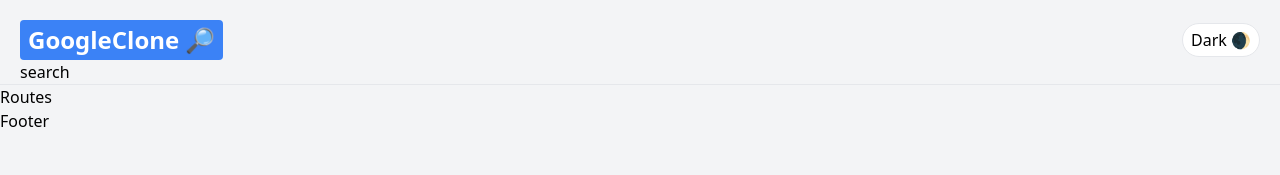
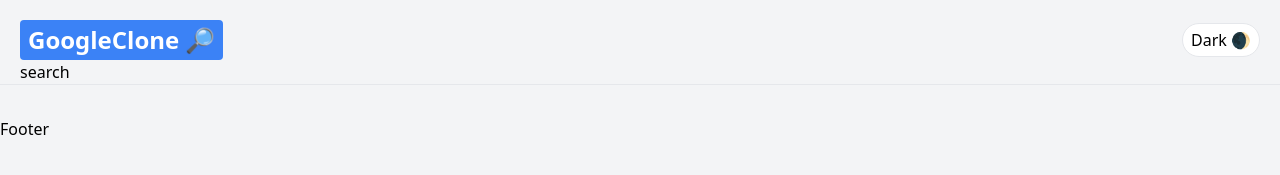
Before and after one commit to alimbaeva/Google_Clone_KK, a React (Create React App) app: page /search in a window 1280 px wide. Shown: the top 175 px of the page. Built offline with nearby package versions, Linux system fonts and the light colour scheme.

Commit message:
fix: route and navigate in the files Routes

```diff
--- a/src/components/Routes.jsx
+++ b/src/components/Routes.jsx
@@ -1,9 +1,16 @@
 import React from 'react';
+import { Routes as Routed, Route, Navigate } from 'react-router-dom';
 
 export const Routes = () => {
     return (
-        <div>
-            <h1>Routes</h1>
+        <div className='p-4 '>
+            <Routed >
+                <Route exact path='/' element={<Navigate replace to="/search" />}>
+                    {/* <Redirect to='/search' /> */}
+                    {/* <Navigate replace to="/search" /> */}
+                    {/* <Route path="/" element={<Navigate replace to="/home" />} /> */}
+                </Route>
+            </Routed >
         </div>
     );
 };
```
